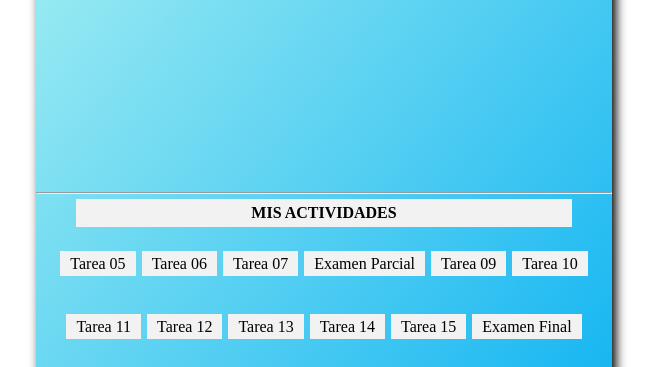
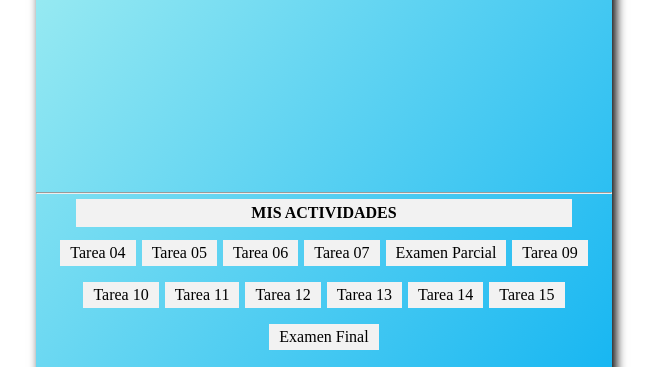
Before and after one commit to MR12T/mr12t.github.ios, a plain HTML site: page index.html in a window 1280 px wide. Shown: the part 213-580 px from the top of the page, without its empty margins (316-971 px from the left). Drawn offline with Linux system fonts and the light colour scheme.

Commit message:
Actualizacion index.html

```diff
--- a/index.html
+++ b/index.html
@@ -22,6 +22,7 @@
         <div id="tareas">
             <p>Mis Actividades</p>
             <ul>
+                <li><a href="Sesion04/index.html">Tarea 04</a></li>
                 <li><a href="tarea05/index.html">Tarea 05</a></li>
                 <li><a href="#">Tarea 06</a></li>
                 <li><a href="#">Tarea 07</a></li>
```
